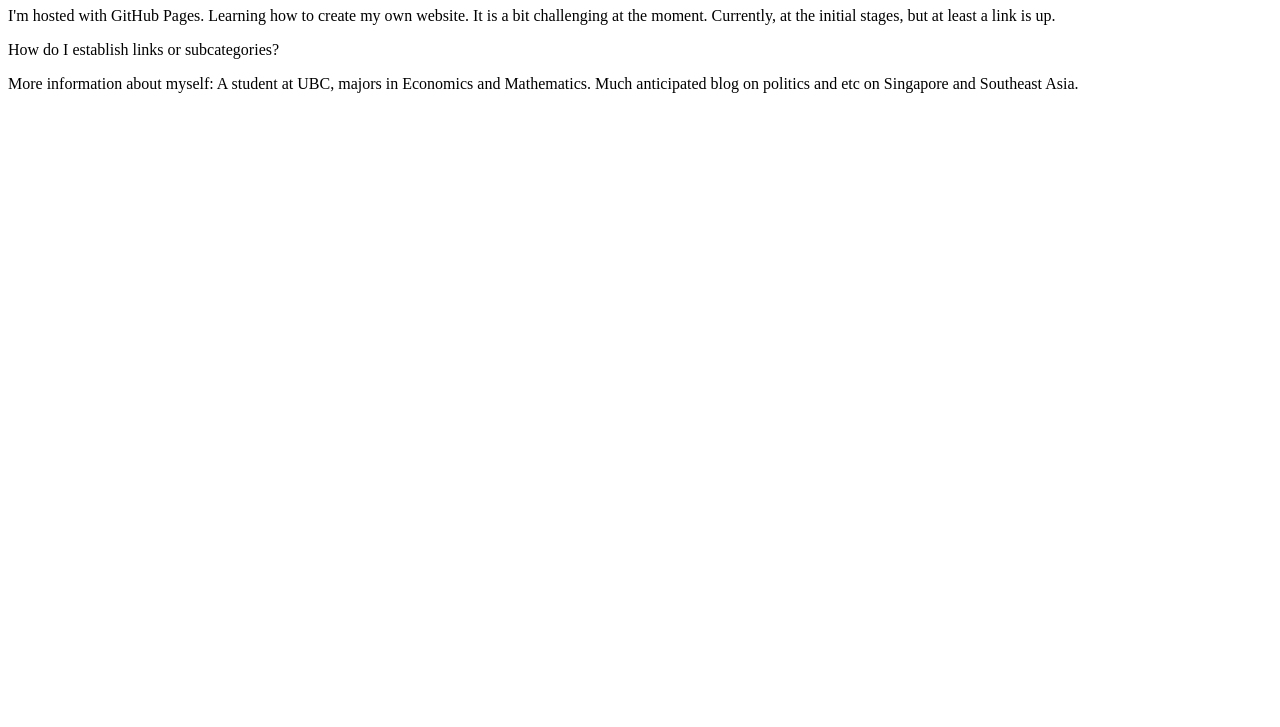
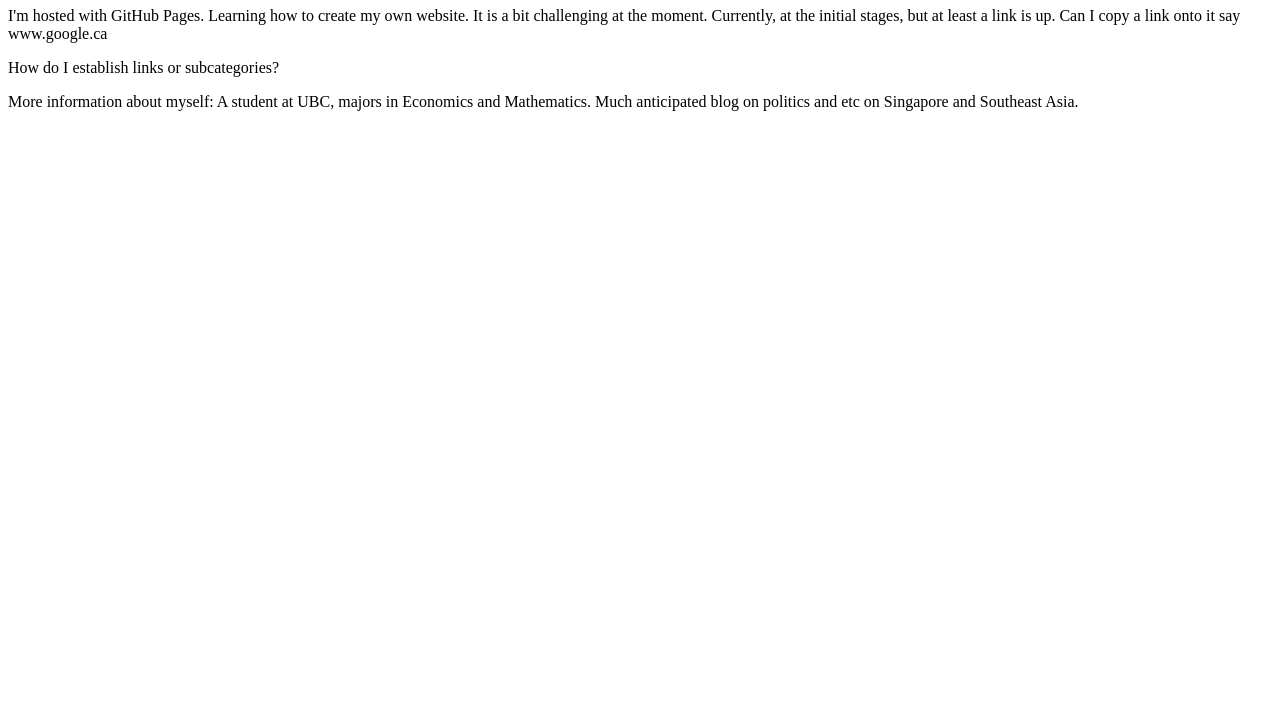
Before and after one commit to yunhanyap/oldwebsite, a plain HTML site: page index.html in a window 1280 px wide. Shown: the part 73-800 px from the top of the page. Drawn offline with Linux system fonts and the light colour scheme.

Commit message:
Update index.html

```diff
--- a/index.html
+++ b/index.html
@@ -3,7 +3,7 @@
 <body>
 <h1>Hello World</h1>
 <p>I'm hosted with GitHub Pages. Learning how to create my own website. It is a bit challenging at the moment.
-Currently, at the initial stages, but at least a link is up. </p>
+Currently, at the initial stages, but at least a link is up.  Can I copy a link onto it say www.google.ca </p>
 
 <p> How do I establish links or subcategories?</p>
 <p> More information about myself: A student at UBC, majors in Economics and Mathematics. Much anticipated blog on politics and etc
```
